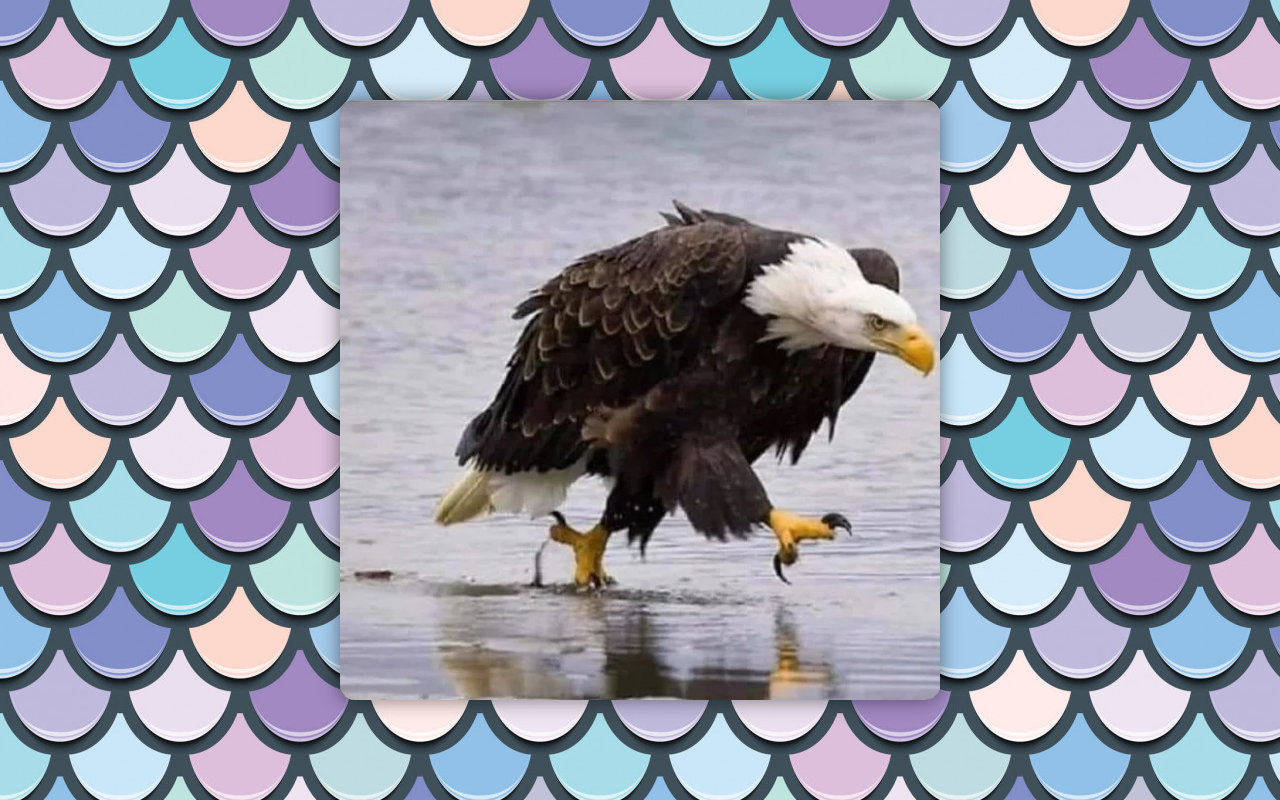
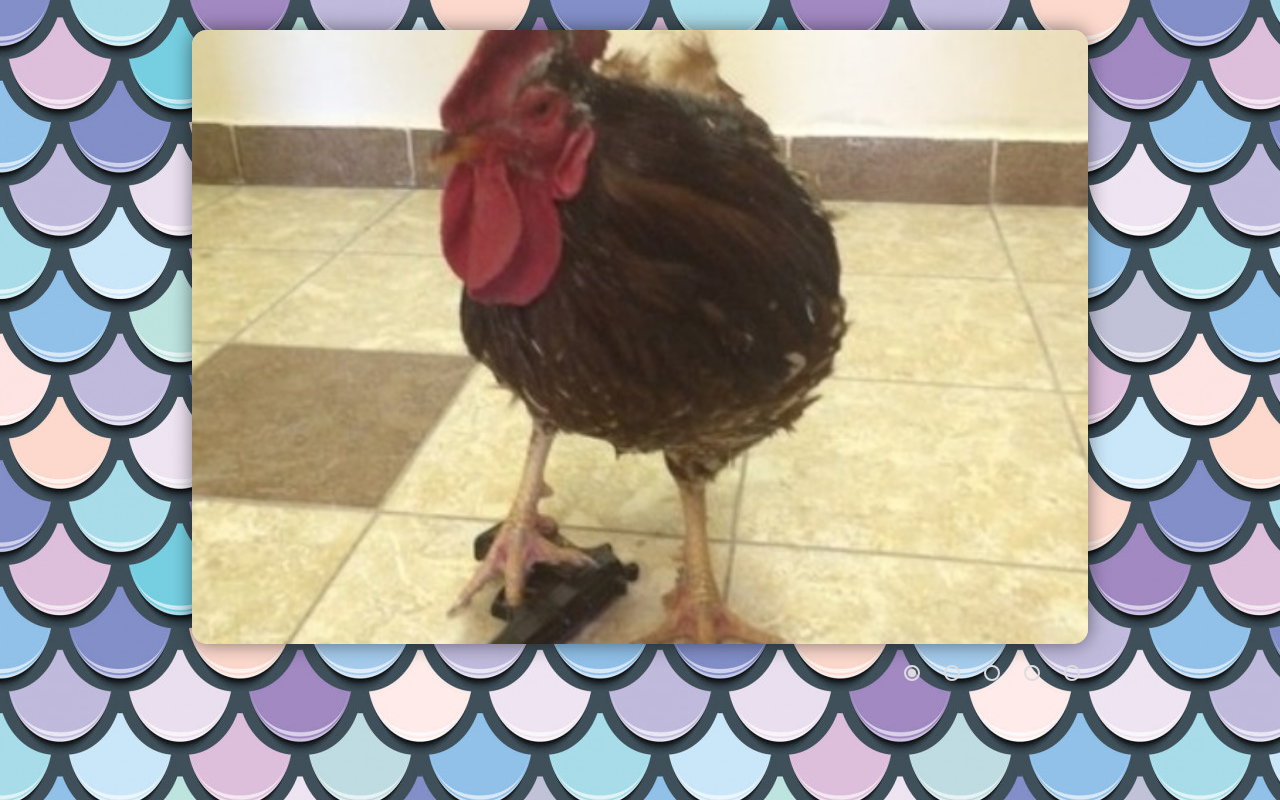
Before and after one commit to Anniyak/cssMemSlider, a plain HTML site: page cssMemSlider/index.html in a window 1280 px wide. Drawn offline with Linux system fonts and the light colour scheme.

Commit message:
fix: some styles for images (Сб, окт 16, 2021  3:08:22)

```diff
--- a/cssMemSlider/index.html
+++ b/cssMemSlider/index.html
@@ -4,7 +4,7 @@
     <meta charset="UTF-8" />
     <meta http-equiv="X-UA-Compatible" content="IE=edge" />
     <meta name="viewport" content="width=device-width, initial-scale=1.0" />
-    <title>Document</title>
+    <title>Memes Slider</title>
     <link rel="stylesheet" href="style.css" />
   </head>
   <body>
--- a/cssMemSlider/style.css
+++ b/cssMemSlider/style.css
@@ -9,21 +9,22 @@
 
 body {
   background-image: url("assets/images/background.jpg");
+  height: 96vh;
 }
 
 .wrapper {
-  height: calc(100vh - 200px);
-  margin: 100px auto 0;
+  height: 80%;
+  margin: 30px auto 0;
   position: relative;
-  width: calc(100vh - 200px);
+  width: 70%;
 }
 
 .slider {
   background-color: #ddd;
-  height: inherit;
+  height: 100%;
   overflow: hidden;
   position: relative;
-  width: inherit;
+  width: 100%;
   -webkit-box-shadow: 0 0 20px rgba(0, 0, 0, 0.5);
   -moz-box-shadow: 0 0 20px rgba(0, 0, 0, 0.5);
   -o-box-shadow: 0 0 20px rgba(0, 0, 0, 0.5);
@@ -40,6 +41,7 @@ body {
   position: absolute;
   width: inherit;
   background-size: cover;
+  background-position: center center;
 }
 
 .slide1 {
@@ -57,3 +59,92 @@ body {
 .slide5 {
   background-image: url("assets/images/5.jpg");
 }
+
+.wrapper .controls {
+  right: 0;
+  /* margin-left: -98px; */
+  position: absolute;
+}
+
+.wrapper label {
+  cursor: pointer;
+  display: inline-block;
+  height: 8px;
+  margin: 25px 12px 0 16px;
+  position: relative;
+  width: 8px;
+  -webkit-border-radius: 50%;
+  -moz-border-radius: 50%;
+  -o-border-radius: 50%;
+  border-radius: 50%;
+}
+
+.wrapper label:after {
+  border: 2px solid #ddd;
+  content: " ";
+  display: block;
+  height: 12px;
+  left: -4px;
+  position: absolute;
+  top: -4px;
+  width: 12px;
+  -webkit-border-radius: 50%;
+  -moz-border-radius: 50%;
+  -o-border-radius: 50%;
+  border-radius: 50%;
+}
+
+.wrapper label {
+  cursor: pointer;
+  display: inline-block;
+  height: 8px;
+  margin: 25px 12px 0 16px;
+  position: relative;
+  width: 8px;
+  -webkit-border-radius: 50%;
+  -moz-border-radius: 50%;
+  -o-border-radius: 50%;
+  border-radius: 50%;
+  -webkit-transition: background ease-in-out 0.5s;
+  -moz-transition: background ease-in-out 0.5s;
+  -o-transition: background ease-in-out 0.5s;
+  transition: background ease-in-out 0.5s;
+}
+
+.wrapper label:hover,
+#slide1:checked ~ .controls label:nth-of-type(1),
+#slide2:checked ~ .controls label:nth-of-type(2),
+#slide3:checked ~ .controls label:nth-of-type(3),
+#slide4:checked ~ .controls label:nth-of-type(4),
+#slide5:checked ~ .controls label:nth-of-type(5) {
+  background: #ddd;
+}
+
+.slides {
+  height: inherit;
+  opacity: 0;
+  position: absolute;
+  width: inherit;
+  z-index: 0;
+  -webkit-transform: scale(1.5);
+  -moz-transform: scale(1.5);
+  -o-transform: scale(1.5);
+  transform: scale(1.5);
+  -webkit-transition: transform ease-in-out 0.5s, opacity ease-in-out 0.5s;
+  -moz-transition: transform ease-in-out 0.5s, opacity ease-in-out 0.5s;
+  -o-transition: transform ease-in-out 0.5s, opacity ease-in-out 0.5s;
+  transition: transform ease-in-out 0.5s, opacity ease-in-out 0.5s;
+}
+
+#slide1:checked ~ .slider > .slide1,
+#slide2:checked ~ .slider > .slide2,
+#slide3:checked ~ .slider > .slide3,
+#slide4:checked ~ .slider > .slide4,
+#slide5:checked ~ .slider > .slide5 {
+  opacity: 1;
+  z-index: 1;
+  -webkit-transform: scale(1);
+  -moz-transform: scale(1);
+  -o-transform: scale(1);
+  transform: scale(1);
+}
```
